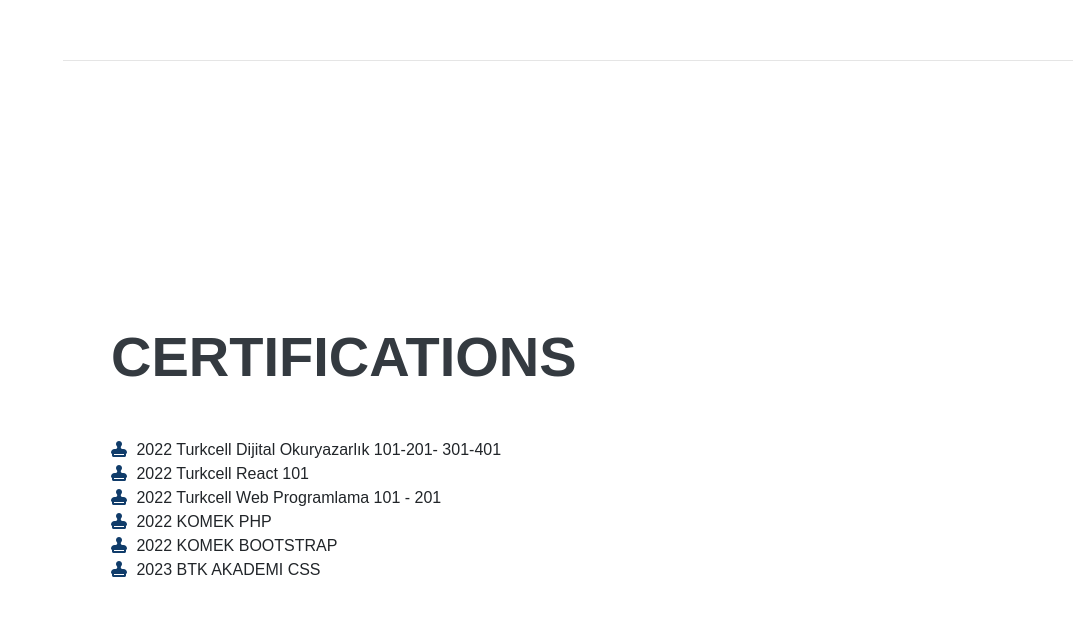
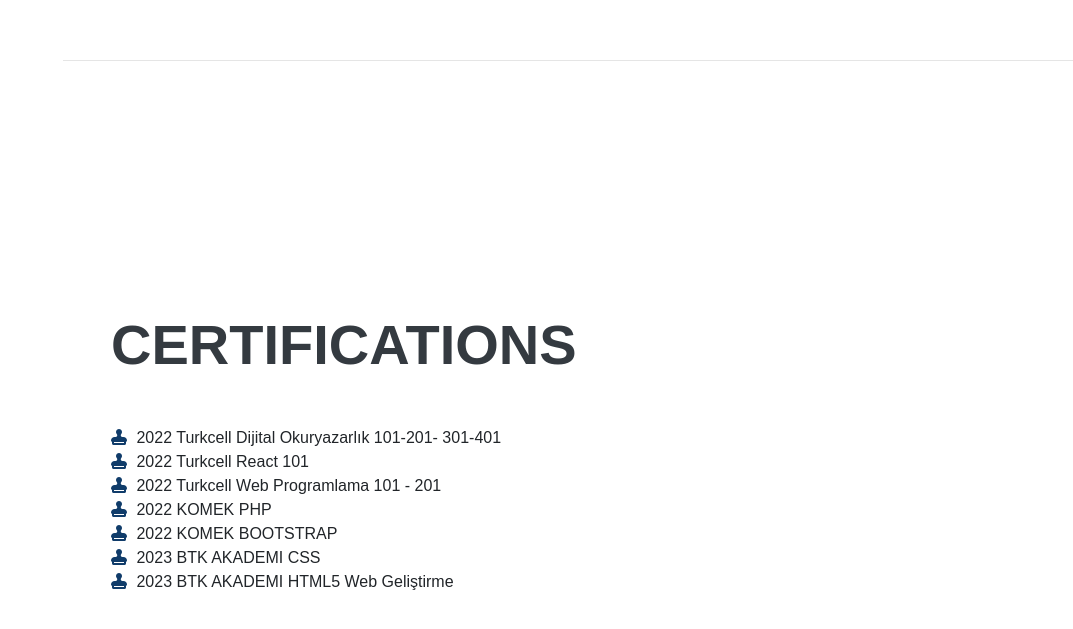
Before and after one commit to abdullahkarali/portfolio, a plain HTML site: page index.html in a window 1280 px wide. Shown: the part 4445-5074 px from the top of the page, without its empty margins (207-1280 px from the left). Drawn offline with nearby package versions, Linux system fonts and the light colour scheme; a web font is replaced by a local one.

Commit message:
index.html updated

```diff
--- a/index.html
+++ b/index.html
@@ -227,6 +227,9 @@
                         <li><i class="fa-solid fa-stamp" style="color: #103c6a;"></i>
                             <span>2023 BTK AKADEMI CSS</span>
                         </li>
+                        <li><i class="fa-solid fa-stamp" style="color: #103c6a;"></i>
+                            <span>2023 BTK AKADEMI HTML5 Web Geliştirme</span>
+                        </li>
                     </ul>
                 </section>
             </div>
```
